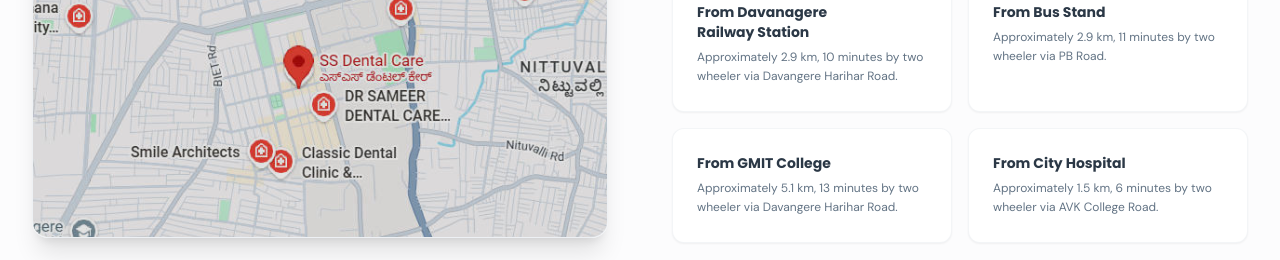
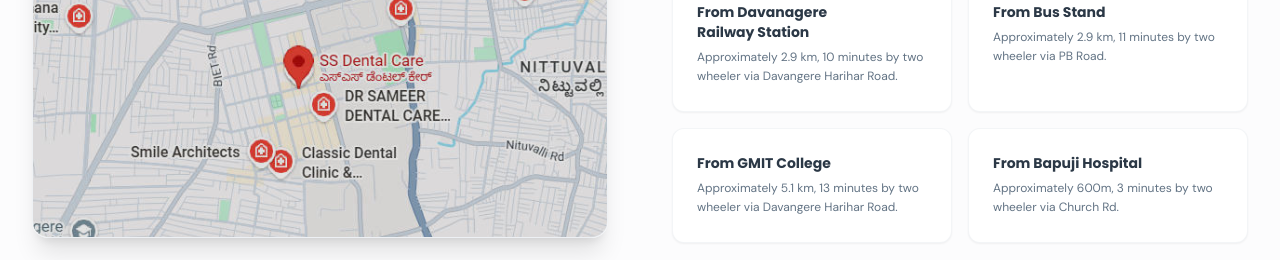
Before and after one commit to aravasamarth-hub/SS-dental-web, a React (Vite) app in the folder horizons-export-dc22980f-a9df-4839-96b8-627d622e799c/apps/web/: page /contact in a window 1280 px wide. Shown: the part 1699-1959 px from the top of the page. Built offline with nearby package versions, Linux system fonts and the light colour scheme; no server answers; the HTML template or start-up script is replaced by a standard one.

Commit message:
Update landmark directions from City Hospital to Bapuji Hospital

```diff
--- a/horizons-export-dc22980f-a9df-4839-96b8-627d622e799c/apps/web/src/pages/ContactPage.jsx
+++ b/horizons-export-dc22980f-a9df-4839-96b8-627d622e799c/apps/web/src/pages/ContactPage.jsx
@@ -384,9 +384,9 @@
                     </p>
                   </div>
                   <div className="bg-card p-6 rounded-xl border border-border/40 shadow-sm hover:shadow-md transition-shadow">
-                    <h3 className="font-bold text-sm mb-1.5 text-foreground">From City Hospital</h3>
+                    <h3 className="font-bold text-sm mb-1.5 text-foreground">From Bapuji Hospital</h3>
                     <p className="text-xs text-muted-foreground leading-relaxed">
-                      Approximately 1.5 km, 6 minutes by two wheeler via AVK College Road.
+                      Approximately 600m, 3 minutes by two wheeler via Church Rd.
                     </p>
                   </div>
                 </div>
```
